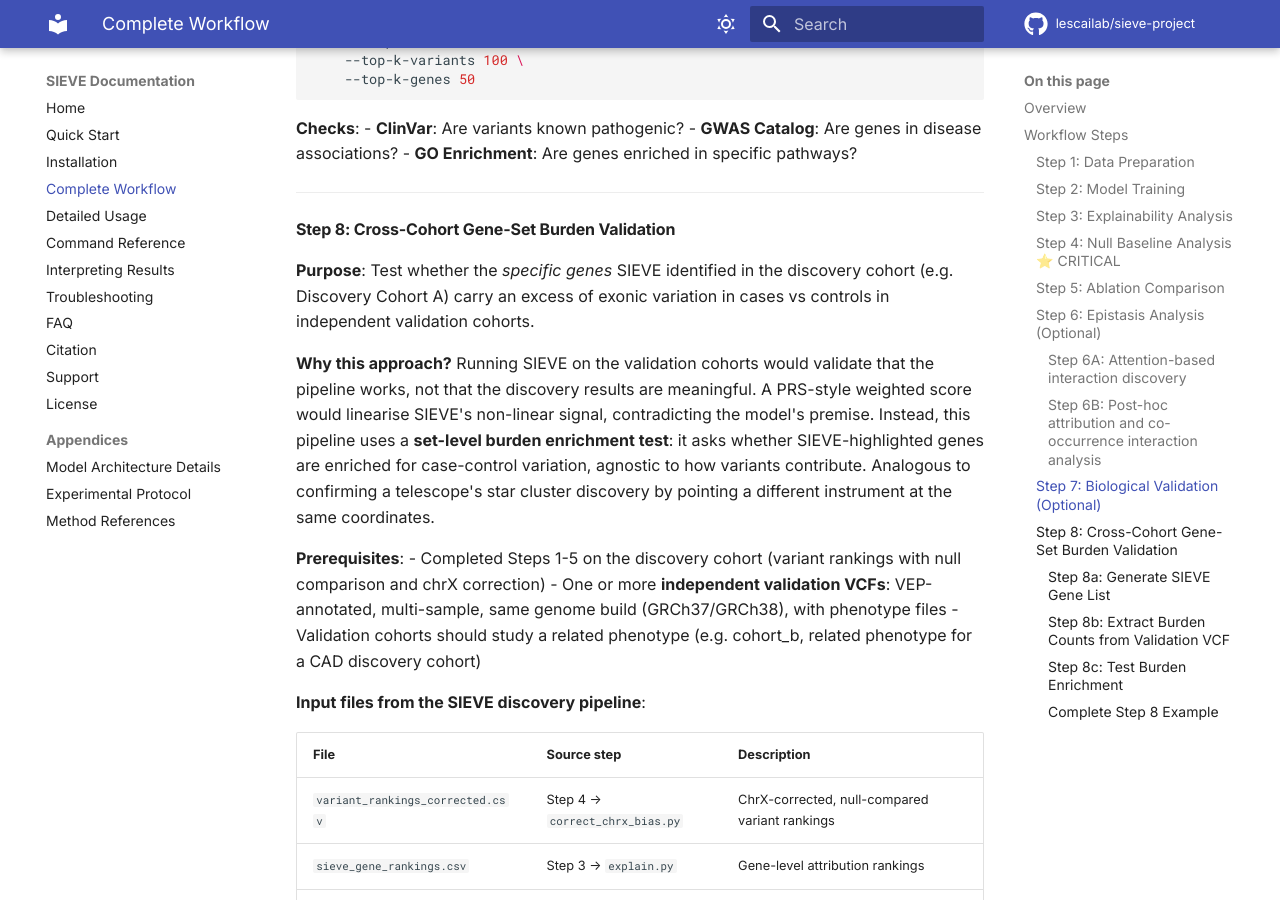
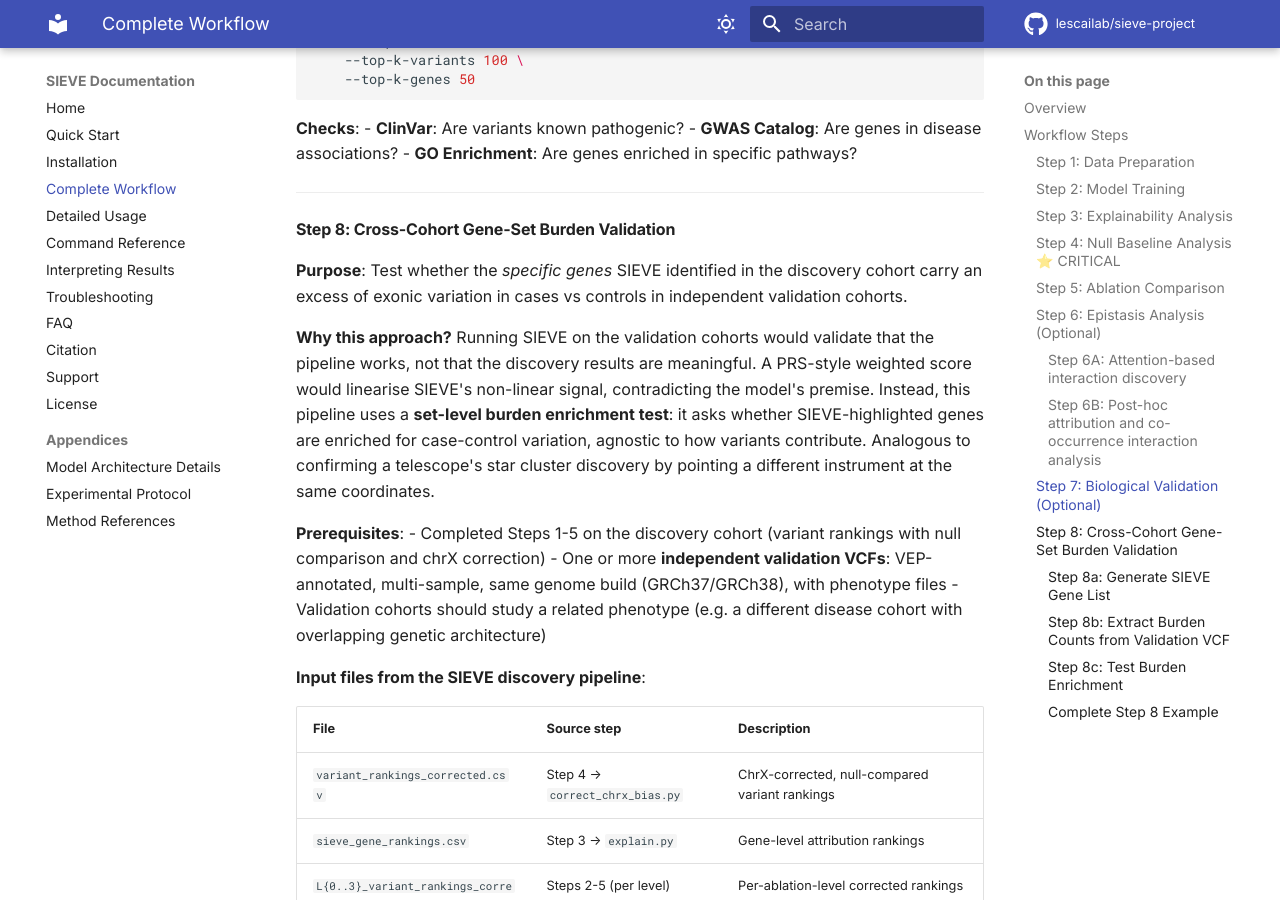
Before and after one commit to lescailab/sieve-project, an MkDocs documentation site: the page built from documentation/complete-workflow.md, in a window 1280 px wide and 900 px high, scrolled down 8864 px. Built offline with MkDocs 1.6.1 and Material for MkDocs 9.7.7, drawn with Linux system fonts in a browser that asks for light colours; comment, search, counter and statistics services are not loaded; some of the changed text lies outside the part shown.

Commit message:
Remove private cohort identifiers from documentation
Replace specific cohort names and disease terms with generic
placeholders (Cohort B, Cohort C) throughout workflow and
command reference documentation.

````diff
--- a/documentation/complete-workflow.md
+++ b/documentation/complete-workflow.md
@@ -428,7 +428,7 @@ python scripts/validate_discoveries.py \
 
 #### Step 8: Cross-Cohort Gene-Set Burden Validation
 
-**Purpose**: Test whether the *specific genes* SIEVE identified in the discovery cohort (e.g. Discovery Cohort A) carry an excess of exonic variation in cases vs controls in independent validation cohorts.
+**Purpose**: Test whether the *specific genes* SIEVE identified in the discovery cohort carry an excess of exonic variation in cases vs controls in independent validation cohorts.
 
 **Why this approach?**
 Running SIEVE on the validation cohorts would validate that the pipeline works, not that the discovery results are meaningful. A PRS-style weighted score would linearise SIEVE's non-linear signal, contradicting the model's premise. Instead, this pipeline uses a **set-level burden enrichment test**: it asks whether SIEVE-highlighted genes are enriched for case-control variation, agnostic to how variants contribute. Analogous to confirming a telescope's star cluster discovery by pointing a different instrument at the same coordinates.
@@ -436,7 +436,7 @@ Running SIEVE on the validation cohorts would validate that the pipeline works,
 **Prerequisites**:
 - Completed Steps 1-5 on the discovery cohort (variant rankings with null comparison and chrX correction)
 - One or more **independent validation VCFs**: VEP-annotated, multi-sample, same genome build (GRCh37/GRCh38), with phenotype files
-- Validation cohorts should study a related phenotype (e.g. cohort_b, related phenotype for a CAD discovery cohort)
+- Validation cohorts should study a related phenotype (e.g. a different disease cohort with overlapping genetic architecture)
 
 **Input files from the SIEVE discovery pipeline**:
 
@@ -678,14 +678,14 @@ If L1-specific genes replicate in the cohort_b cohort but L0-specific ones do no
 Putting it all together for two validation cohorts:
 
 ```bash
-# --- Gene list from discovery discovery ---
+# --- Gene list from discovery cohort ---
 python scripts/generate_sieve_gene_list.py \
     --variant-rankings results/attribution_comparison/variant_rankings_corrected.csv \
     --output validation/sieve_gene_lists/sieve_genes.tsv \
     --score-column z_attribution \
     --aggregation max
 
-# --- Cohort B cohort ---
+# --- Cohort B ---
 python scripts/extract_validation_burden.py \
     --vcf /data/cohort_b/cohort.vcf.gz \
     --phenotypes /data/cohort_b/phenotypes.tsv \
@@ -704,7 +704,7 @@ python scripts/test_burden_enrichment.py \
     --consequence-types total missense lof \
     --seed 42
 
-# --- Cohort C---
+# --- Cohort C ---
 python scripts/extract_validation_burden.py \
     --vcf /data/cohort_c/cohort.vcf.gz \
     --phenotypes /data/cohort_c/phenotypes.tsv \
````
